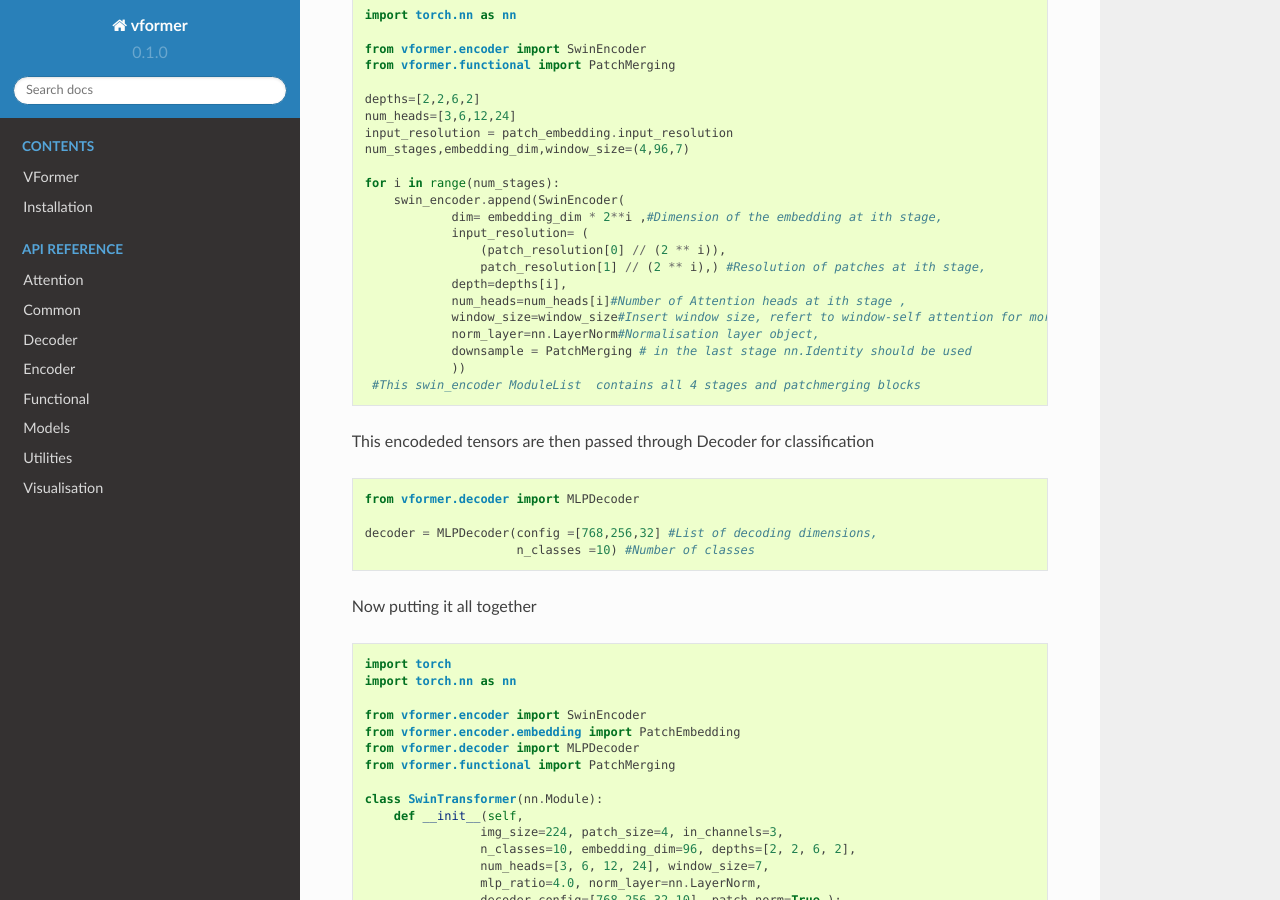
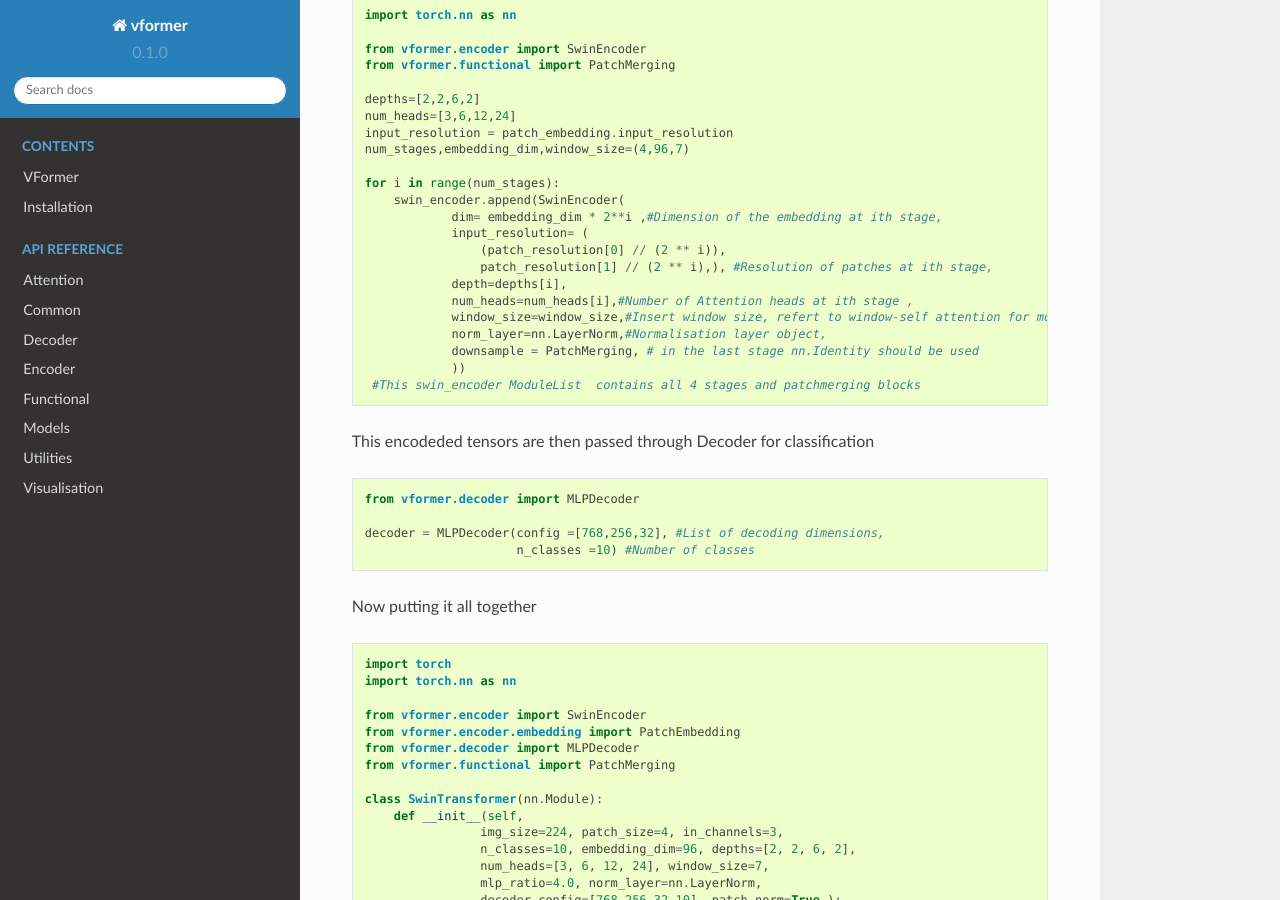
Before and after one commit to SforAiDl/vformer, a Sphinx documentation site: the page built from docs/Tutorial/Tutorial.rst, in a window 1280 px wide and 900 px high, scrolled down 1170 px. Built offline with Sphinx 7.4.7 and the Read the Docs theme 2.0.0, drawn with Linux system fonts in a browser that asks for light colours; pages that are not in the unit, such as notebooks, are missing from menus.

Commit message:
rstcheck added

```diff
--- a/docs/Tutorial/Tutorial.rst
+++ b/docs/Tutorial/Tutorial.rst
@@ -58,12 +58,12 @@
                 dim= embedding_dim * 2**i ,#Dimension of the embedding at ith stage,
                 input_resolution= (
                     (patch_resolution[0] // (2 ** i)),
-                    patch_resolution[1] // (2 ** i),) #Resolution of patches at ith stage,
+                    patch_resolution[1] // (2 ** i),), #Resolution of patches at ith stage,
                 depth=depths[i],
-                num_heads=num_heads[i]#Number of Attention heads at ith stage ,
-                window_size=window_size#Insert window size, refert to window-self attention for more insight
-                norm_layer=nn.LayerNorm#Normalisation layer object,
-                downsample = PatchMerging # in the last stage nn.Identity should be used
+                num_heads=num_heads[i],#Number of Attention heads at ith stage ,
+                window_size=window_size,#Insert window size, refert to window-self attention for more insight
+                norm_layer=nn.LayerNorm,#Normalisation layer object,
+                downsample = PatchMerging, # in the last stage nn.Identity should be used
                 ))
      #This swin_encoder ModuleList  contains all 4 stages and patchmerging blocks
 
@@ -73,7 +73,7 @@
 
     from vformer.decoder import MLPDecoder
 
-    decoder = MLPDecoder(config =[768,256,32] #List of decoding dimensions,
+    decoder = MLPDecoder(config =[768,256,32], #List of decoding dimensions,
                          n_classes =10) #Number of classes
 
 Now putting it all together
```
Also changed, not shown: 1 other file.
